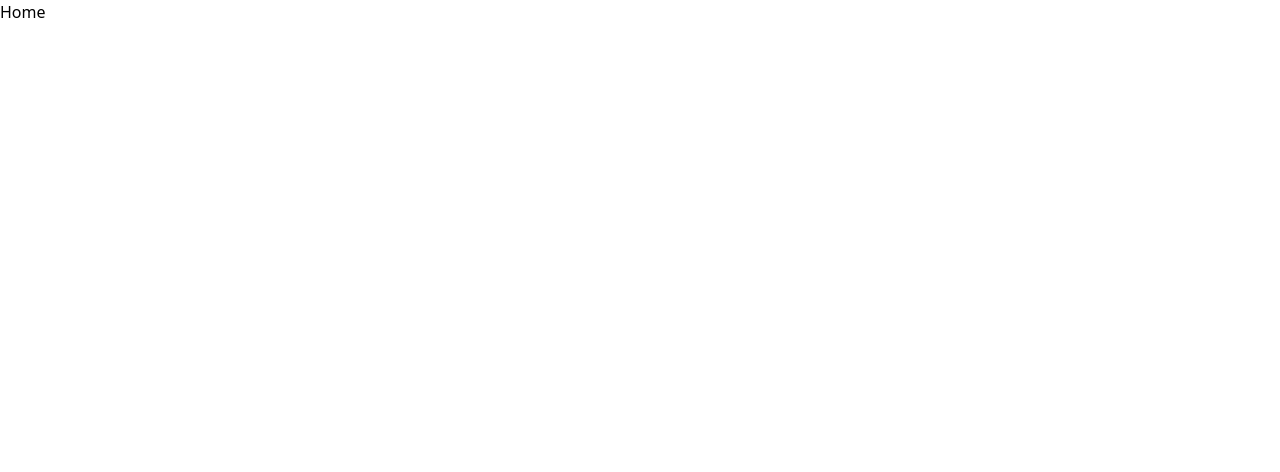
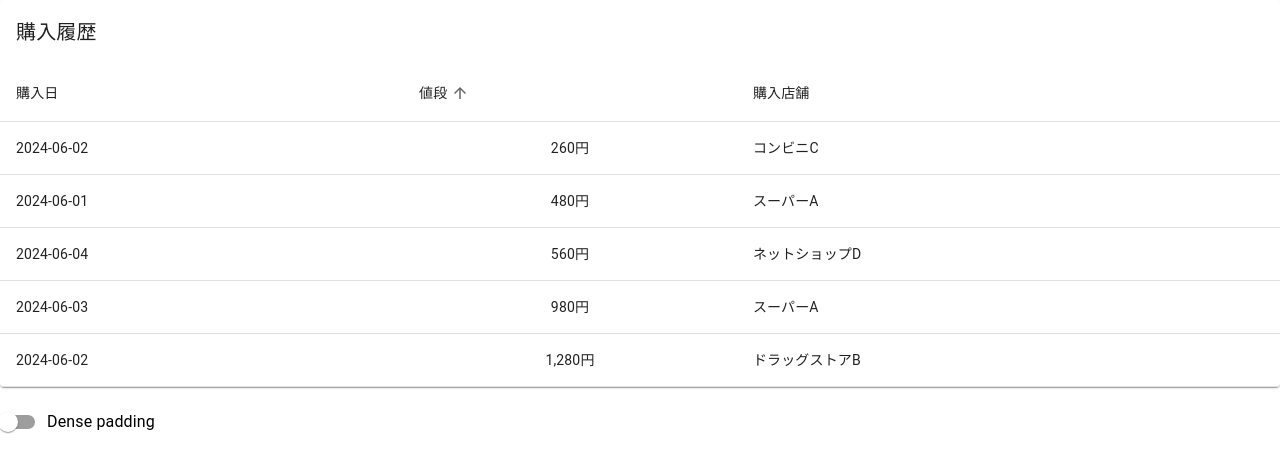
Before and after one commit to mizzzuno/my-groceries-database, a Next.js app: page / in a window 1280 px wide. Shown: the top 472 px of the page. Built offline with nearby package versions, Linux system fonts and the light colour scheme.

Commit message:
complete ListView base

```diff
--- /dev/null
+++ b/src/components/pages/(home)/components/ListView.tsx
@@ -0,0 +1,247 @@
+import * as React from "react";
+import { useTheme } from "@mui/material/styles";
+import Box from "@mui/material/Box";
+import Table from "@mui/material/Table";
+import TableBody from "@mui/material/TableBody";
+import TableCell from "@mui/material/TableCell";
+import TableContainer from "@mui/material/TableContainer";
+import TableHead from "@mui/material/TableHead";
+import TableRow from "@mui/material/TableRow";
+import TableSortLabel from "@mui/material/TableSortLabel";
+import Toolbar from "@mui/material/Toolbar";
+import Typography from "@mui/material/Typography";
+import Paper from "@mui/material/Paper";
+import FormControlLabel from "@mui/material/FormControlLabel";
+import Switch from "@mui/material/Switch";
+import { visuallyHidden } from "@mui/utils";
+import useMediaQuery from "@mui/material/useMediaQuery";
+
+// 表示したい列: 購入日, 値段, 購入店舗
+interface Data {
+  id: number;
+  purchaseDate: string; // ISO 形式 or 任意の文字列
+  price: number; // 値段 (数値)
+  store: string; // 購入店舗名
+}
+
+function createData(
+  id: number,
+  purchaseDate: string,
+  price: number,
+  store: string
+): Data {
+  return { id, purchaseDate, price, store };
+}
+
+// ダミーデータ（必要に応じて API 連携に置き換える）
+const rows: Data[] = [
+  createData(1, "2024-06-01", 480, "スーパーA"),
+  createData(2, "2024-06-02", 1280, "ドラッグストアB"),
+  createData(3, "2024-06-02", 260, "コンビニC"),
+  createData(4, "2024-06-03", 980, "スーパーA"),
+  createData(5, "2024-06-04", 560, "ネットショップD"),
+];
+
+function descendingComparator<T>(a: T, b: T, orderBy: keyof T) {
+  if (b[orderBy] < a[orderBy]) {
+    return -1;
+  }
+  if (b[orderBy] > a[orderBy]) {
+    return 1;
+  }
+  return 0;
+}
+
+type Order = "asc" | "desc";
+
+function getComparator<Key extends keyof any>(
+  order: Order,
+  orderBy: Key
+): (
+  a: { [key in Key]: number | string },
+  b: { [key in Key]: number | string }
+) => number {
+  return order === "desc"
+    ? (a, b) => descendingComparator(a, b, orderBy)
+    : (a, b) => -descendingComparator(a, b, orderBy);
+}
+
+interface HeadCell {
+  disablePadding: boolean;
+  id: keyof Data;
+  label: string;
+  numeric: boolean;
+}
+
+const headCells: readonly HeadCell[] = [
+  {
+    id: "purchaseDate",
+    numeric: false,
+    // 左に貼り付き過ぎるのを防ぐため padding を有効化
+    disablePadding: false,
+    label: "購入日",
+  },
+  {
+    id: "price",
+    numeric: false,
+    disablePadding: false,
+    label: "値段",
+  },
+  {
+    id: "store",
+    numeric: false,
+    disablePadding: false,
+    label: "購入店舗",
+  },
+];
+
+interface EnhancedTableProps {
+  onRequestSort: (
+    event: React.MouseEvent<unknown>,
+    property: keyof Data
+  ) => void;
+  order: Order;
+  orderBy: string;
+}
+
+function EnhancedTableHead(props: EnhancedTableProps) {
+  const { order, orderBy, onRequestSort } = props;
+  const createSortHandler =
+    (property: keyof Data) => (event: React.MouseEvent<unknown>) => {
+      onRequestSort(event, property);
+    };
+
+  return (
+    <TableHead>
+      <TableRow>
+        {headCells.map((headCell) => (
+          <TableCell
+            key={headCell.id}
+            align={headCell.numeric ? "right" : "left"}
+            padding={headCell.disablePadding ? "none" : "normal"}
+            sortDirection={orderBy === headCell.id ? order : false}
+          >
+            <TableSortLabel
+              active={orderBy === headCell.id}
+              direction={orderBy === headCell.id ? order : "asc"}
+              onClick={createSortHandler(headCell.id)}
+            >
+              {headCell.label}
+              {orderBy === headCell.id ? (
+                <Box component="span" sx={visuallyHidden}>
+                  {order === "desc" ? "sorted descending" : "sorted ascending"}
+                </Box>
+              ) : null}
+            </TableSortLabel>
+          </TableCell>
+        ))}
+      </TableRow>
+    </TableHead>
+  );
+}
+function EnhancedTableToolbar() {
+  return (
+    <Toolbar sx={{ pl: { sm: 2 }, pr: { xs: 1, sm: 1 } }}>
+      <Typography
+        sx={{ flex: "1 1 100%" }}
+        variant="h6"
+        id="tableTitle"
+        component="div"
+      >
+        購入履歴
+      </Typography>
+    </Toolbar>
+  );
+}
+export default function EnhancedTable() {
+  const [order, setOrder] = React.useState<Order>("asc");
+  const [orderBy, setOrderBy] = React.useState<keyof Data>("price");
+  const [dense, setDense] = React.useState(false);
+  const theme = useTheme();
+  const isSm = useMediaQuery(theme.breakpoints.down("sm"));
+
+  const handleRequestSort = (
+    event: React.MouseEvent<unknown>,
+    property: keyof Data
+  ) => {
+    const isAsc = orderBy === property && order === "asc";
+    setOrder(isAsc ? "desc" : "asc");
+    setOrderBy(property);
+  };
+
+  const handleChangeDense = (event: React.ChangeEvent<HTMLInputElement>) => {
+    setDense(event.target.checked);
+  };
+
+  const visibleRows = React.useMemo(
+    () => [...rows].sort(getComparator(order, orderBy)),
+    [order, orderBy]
+  );
+
+  return (
+    <Box sx={{ width: "100%" }}>
+      <Paper sx={{ width: "100%", mb: 2, overflowX: "auto" }}>
+        <EnhancedTableToolbar />
+        <TableContainer>
+          <Table
+            aria-labelledby="tableTitle"
+          >
+
+            <EnhancedTableHead
+              order={order}
+              orderBy={orderBy}
+              onRequestSort={handleRequestSort}
+            />
+            <TableBody>
+              {visibleRows.map((row, index) => {
+                return (
+                  <TableRow
+                    hover
+                    tabIndex={-1}
+                    key={row.id}
+                    sx={{ cursor: "default" }}
+                  >
+                    <TableCell
+                      component="th"
+                      scope="row"
+                      sx={{
+                        whiteSpace: "nowrap",
+                        overflow: "hidden",
+                        textOverflow: "ellipsis",
+                      }}
+                    >
+                      {row.purchaseDate}
+                    </TableCell>
+                    <TableCell
+                      align="center"
+                      sx={{
+                        whiteSpace: "nowrap",
+                        fontVariantNumeric: "tabular-nums",
+                      }}
+                    >
+                      {row.price.toLocaleString()}円
+                    </TableCell>
+                    <TableCell
+                      align="left"
+                      sx={{
+                        whiteSpace: "nowrap",
+                        overflow: "hidden",
+                        textOverflow: "ellipsis",
+                      }}
+                    >
+                      {row.store}
+                    </TableCell>
+                  </TableRow>
+                );
+              })}
+            </TableBody>
+          </Table>
+        </TableContainer>
+      </Paper>
+      <FormControlLabel
+        control={<Switch checked={dense} onChange={handleChangeDense} />}
+        label="Dense padding"
+      />
+    </Box>
+  );
+}
--- a/src/components/pages/(home)/page.tsx
+++ b/src/components/pages/(home)/page.tsx
@@ -1,3 +1,11 @@
+"use client";
+
+import ListView from "@/components/pages/(home)/components/ListView";
+
 export default function HomePage() {
-  return <>Home</>;
+  return (
+    <>
+      <ListView />
+    </>
+  );
 }
```
Also changed, not shown: package.json (+22 -5 lines), 1 other file (tests, documents, lock files or other folders).
